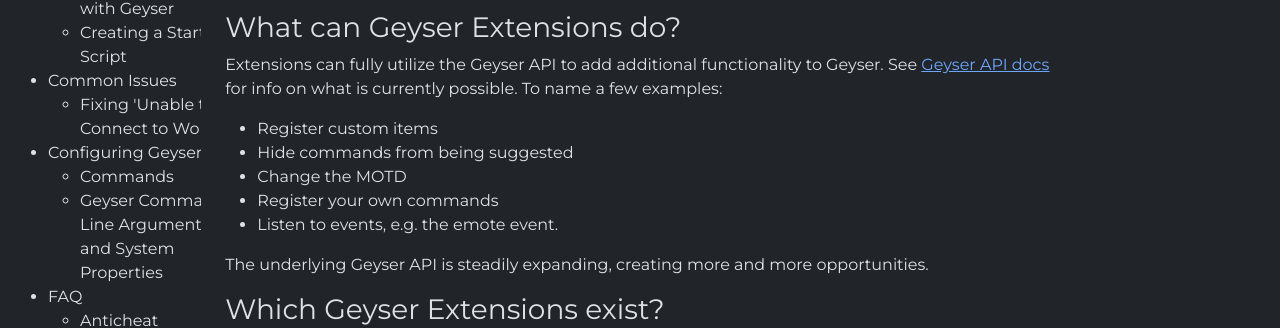
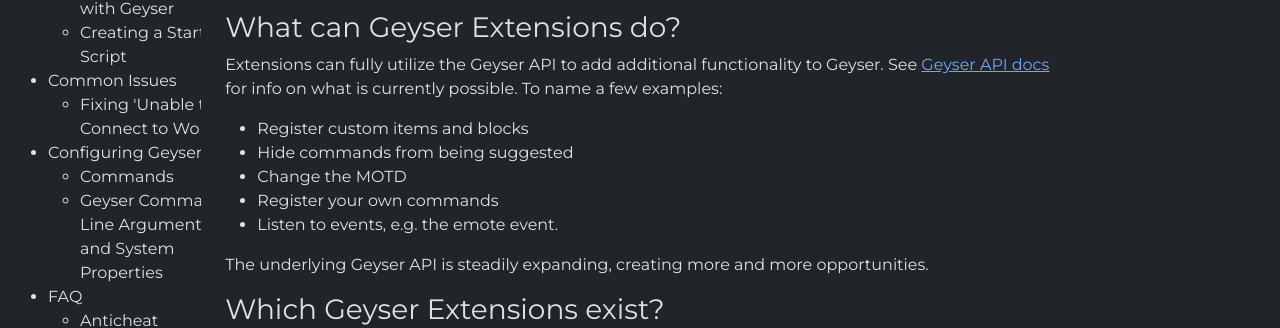
Before and after one commit to GeyserMC/GeyserWiki, a Jekyll site: the page built from _docs/geyser/extensions.md, in a window 1280 px wide and 900 px high. Shown: the part 247-575 px from the top of the window. Built offline with Jekyll 4.4.1, drawn with Linux system fonts in a browser that asks for light colours.

Commit message:
Update extensions.md

```diff
--- a/_docs/geyser/extensions.md
+++ b/_docs/geyser/extensions.md
@@ -7,7 +7,7 @@
 
 ### What can Geyser Extensions do?
 Extensions can fully utilize the Geyser API to add additional functionality to Geyser. See [Geyser API docs](/geyser/api/) for info on what is currently possible. To name a few examples:
-- Register custom items
+- Register custom items and blocks
 - Hide commands from being suggested
 - Change the MOTD
 - Register your own commands
```
